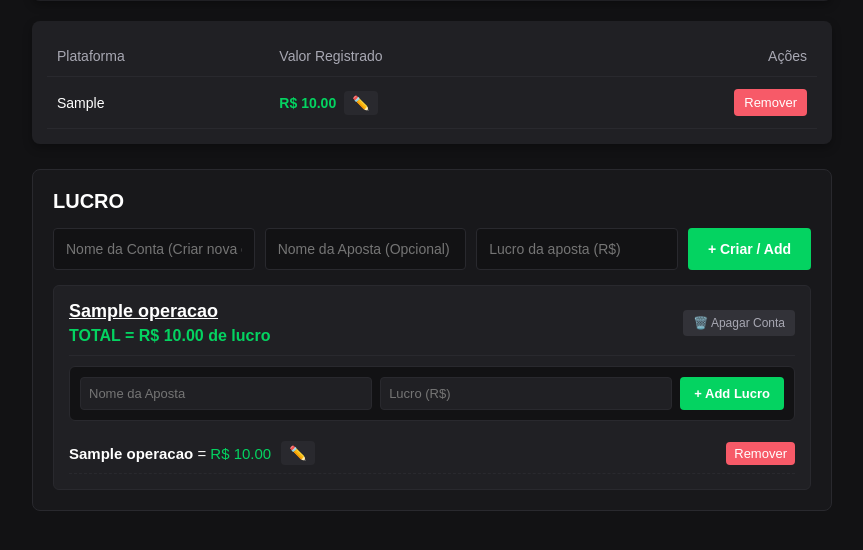
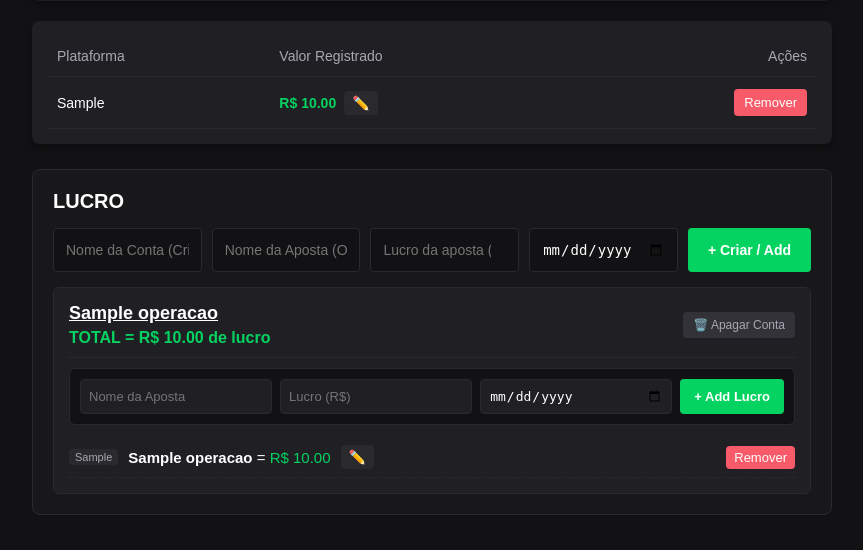
Before and after one commit to carlosxxrs/contador-apostas, a Flask app: page / in a window 1280 px wide. Shown: the part 316-866 px from the top of the page, without its empty margins (208-1071 px from the left). Before the commit the page ends 827 px from the top, so only its background shows below. Run offline with Flask 3, Linux system fonts and the light colour scheme; the visitor is signed in with stand-in values (Sample User, id 1); tables that the repository leaves empty hold one stand-in row (values such as "Sample post").

Commit message:
Update index.html

```diff
--- a/templates/index.html
+++ b/templates/index.html
@@ -45,11 +45,12 @@
         .conta-title { font-size: 18px; color: #ffffff; font-weight: bold; text-decoration: underline; }
         .conta-total { color: #04d361; font-weight: bold; font-size: 16px; margin-top: 5px; }
 
-        .form-lucro-conta { display: flex; gap: 8px; margin-bottom: 12px; background: #121214; padding: 10px; border-radius: 6px; border: 1px solid #29292e; }
-        .form-lucro-conta input { flex: 1; padding: 8px; border-radius: 4px; border: 1px solid #29292e; background: #202024; color: white; font-size: 13px; }
+        .form-lucro-conta { display: flex; gap: 8px; margin-bottom: 12px; background: #121214; padding: 10px; border-radius: 6px; border: 1px solid #29292e; flex-wrap: wrap; }
+        .form-lucro-conta input { flex: 1; min-width: 110px; padding: 8px; border-radius: 4px; border: 1px solid #29292e; background: #202024; color: white; font-size: 13px; }
 
         .lucro-item { display: flex; justify-content: space-between; align-items: center; padding: 8px 0; border-bottom: 1px dashed #29292e; font-size: 15px; }
         .lucro-item-info { display: flex; gap: 10px; align-items: center; }
+        .data-tag { font-size: 11px; background: #29292e; color: #a8a8b3; padding: 2px 6px; border-radius: 4px; }
 
         .btn-limpar { background: #323238; color: #a8a8b3; border: none; padding: 6px 10px; border-radius: 4px; cursor: pointer; font-size: 12px; }
         .btn-limpar:hover { background: #f75a68; color: white; }
@@ -132,6 +133,7 @@
                 <input type="text" name="nome_conta" placeholder="Nome da Conta (Criar nova conta)" required>
                 <input type="text" name="nome_aposta" placeholder="Nome da Aposta (Opcional)">
                 <input type="number" step="0.01" name="valor_lucro" placeholder="Lucro da aposta (R$)">
+                <input type="date" name="data_registro" title="Data da aposta (Opcional)">
                 <button type="submit" class="btn-add" style="background: #04d361;">+ Criar / Add</button>
             </form>
 
@@ -155,6 +157,7 @@
                             <input type="hidden" name="nome_conta" value="{{ nome_conta }}">
                             <input type="text" name="nome_aposta" placeholder="Nome da Aposta" required>
                             <input type="number" step="0.01" name="valor_lucro" placeholder="Lucro (R$)" required>
+                            <input type="date" name="data_registro" title="Escolha a data (Opcional - padrão hoje)">
                             <button type="submit" class="btn-add" style="background: #04d361; padding: 8px 14px; font-size: 13px;">+ Add Lucro</button>
                         </form>
 
@@ -162,6 +165,9 @@
                         {% for item in dados.itens %}
                             <div class="lucro-item">
                                 <div id="lucro-view-{{ item.id }}" class="lucro-item-info">
+                                    {% if item.data_registro %}
+                                        <span class="data-tag">{{ item.data_registro }}</span>
+                                    {% endif %}
                                     <span><strong>{{ item.nome_aposta }}</strong> = <span style="color:#04d361;">R$ {{ "%.2f"|format(item.valor_lucro) }}</span></span>
                                     <button class="btn-pencil" onclick="habilitarEdicaoLucro('{{ item.id }}')">✏️</button>
                                 </div>
```
